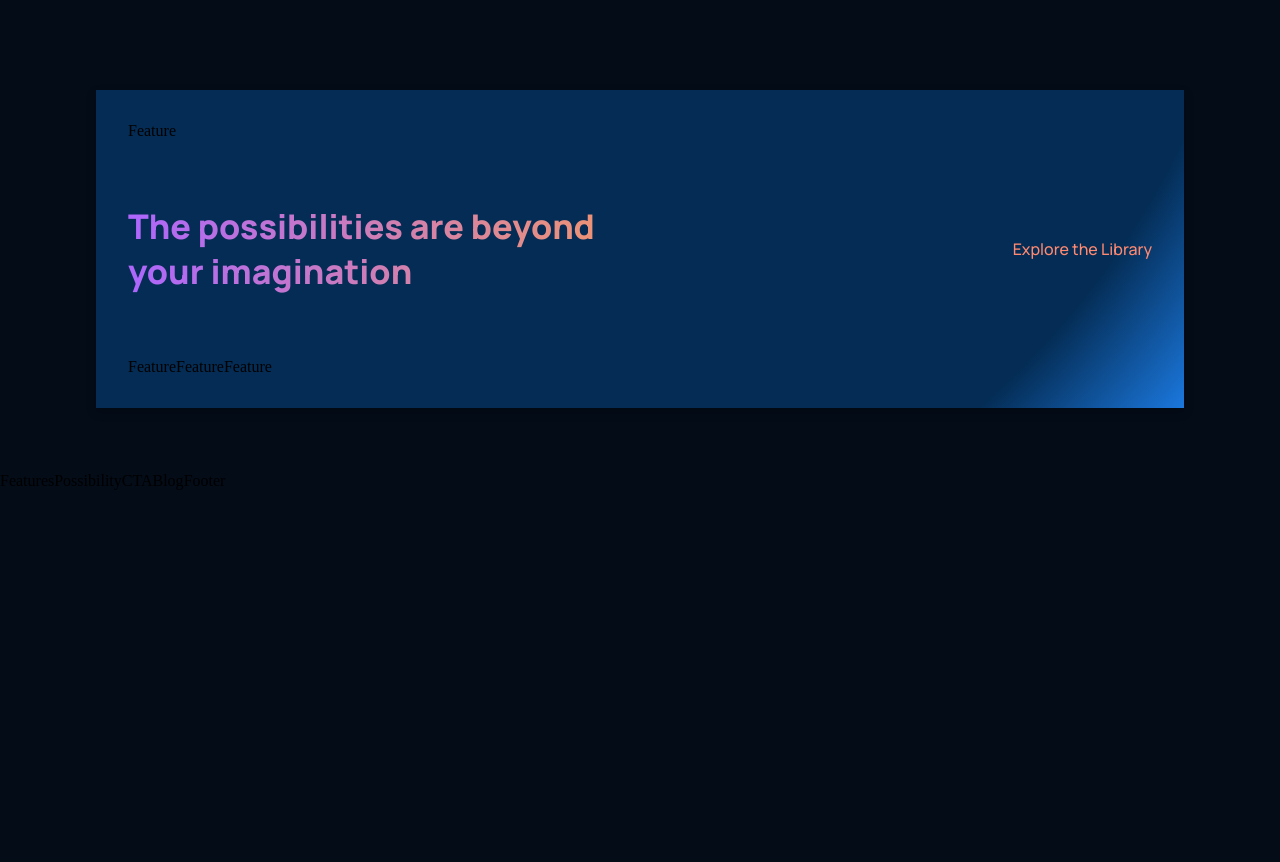
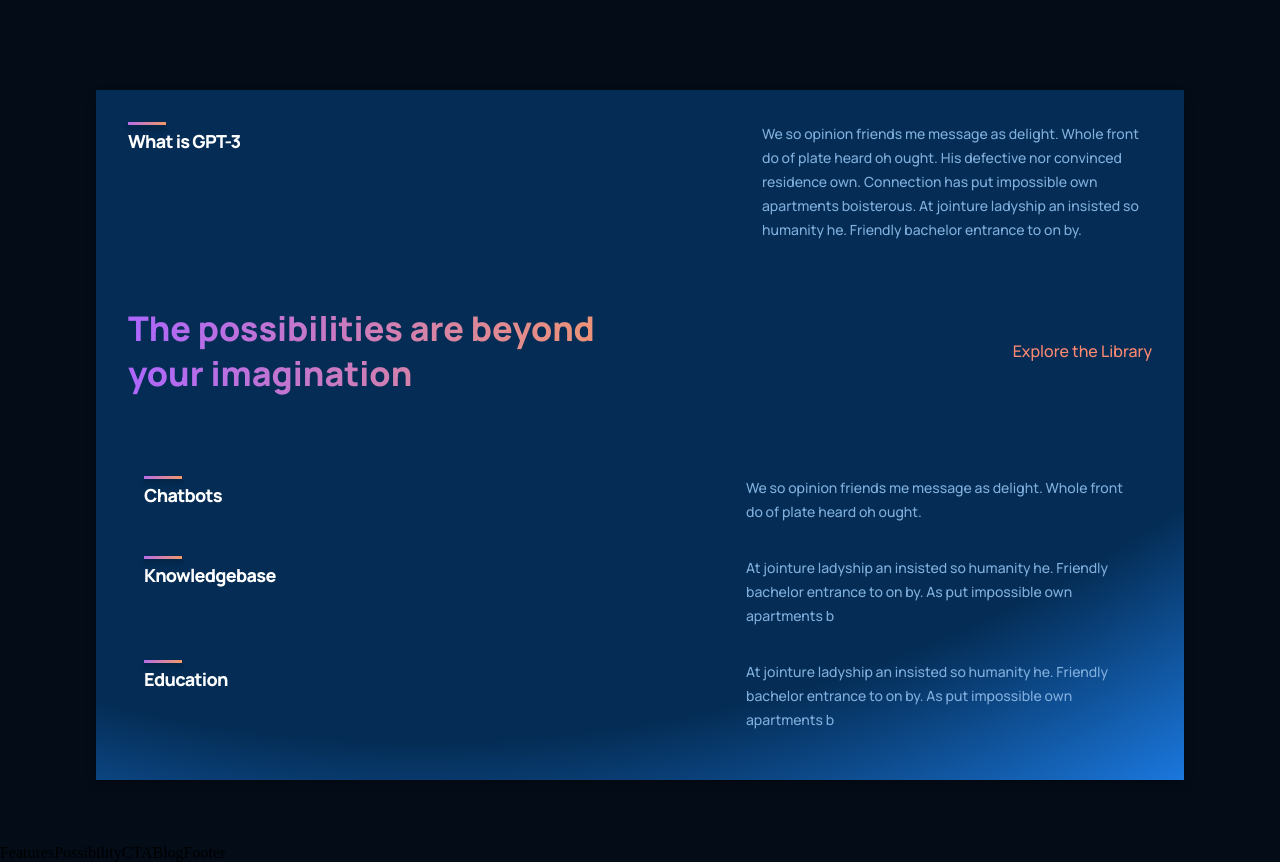
Before and after one commit to EhsanSaraee/gpt3-website, a React (Create React App) app: page / in a window 1280 px wide. Shown: the part 1000-1862 px from the top of the page. Before the commit the page ends 1490 px from the top, so only its background shows below. Built offline with nearby package versions, Linux system fonts and the light colour scheme.

Commit message:
adding feature component & styles

```diff
--- a/src/components/feature/Feature.jsx
+++ b/src/components/feature/Feature.jsx
@@ -1,7 +1,15 @@
-const Feature = () => {
-  return (
-    <>Feature</>
+const Feature = ({ title, text }) => {
+   return (
+      <section className="gpt3__features-container__feature">
+         <div className="gpt3__features-container__feature-title">
+            <div />
+            <h1>{title}</h1>
+         </div>
+         <div className="gpt3__features-container__feature-text">
+            <p>{text}</p>
+         </div>
+      </section>
    );
-}
+};
 
 export default Feature;
--- a/src/components/feature/_feature.scss
+++ b/src/components/feature/_feature.scss
@@ -0,0 +1,59 @@
+@use '../../variables';
+
+.gpt3__features-container__feature {
+   width: 100%;
+   display: flex;
+   align-items: flex-start;
+   justify-content: space-between;
+   margin: 1rem;
+
+   .gpt3__features-container__feature-title {
+      margin-right: 2rem;
+      flex: 1;
+      max-width: 180px;
+
+      h1 {
+         font-family: variables.$fontFamily;
+         font-size: 18px;
+         line-height: 24px;
+         font-weight: 800;
+         letter-spacing: -0.04em;
+         color: #fff;
+
+         @media screen and (max-width: 550px) {
+            font-size: 14px;
+            line-height: 22px;
+         }
+      }
+      div {
+         width: 38px;
+         height: 3px;
+         background: variables.$gradientBar;
+         box-shadow: 0 4px 4px rgba(0, 0, 0, 0.25);
+         margin-bottom: 0.25rem;
+      }
+   }
+
+   .gpt3__features-container__feature-text {
+      display: flex;
+      flex: 2;
+      max-width: 390px;
+
+      p {
+         font-family: variables.$fontFamily;
+         color: variables.$colorText;
+         font-size: 14px;
+         line-height: 24px;
+         font-weight: 500;
+
+         @media screen and (max-width: 550px) {
+            font-size: 12px;
+            line-height: 20px;
+         }
+      }
+   }
+
+   @media screen and (max-width: 550px) {
+      margin: 1rem 0;
+   }
+}
```
